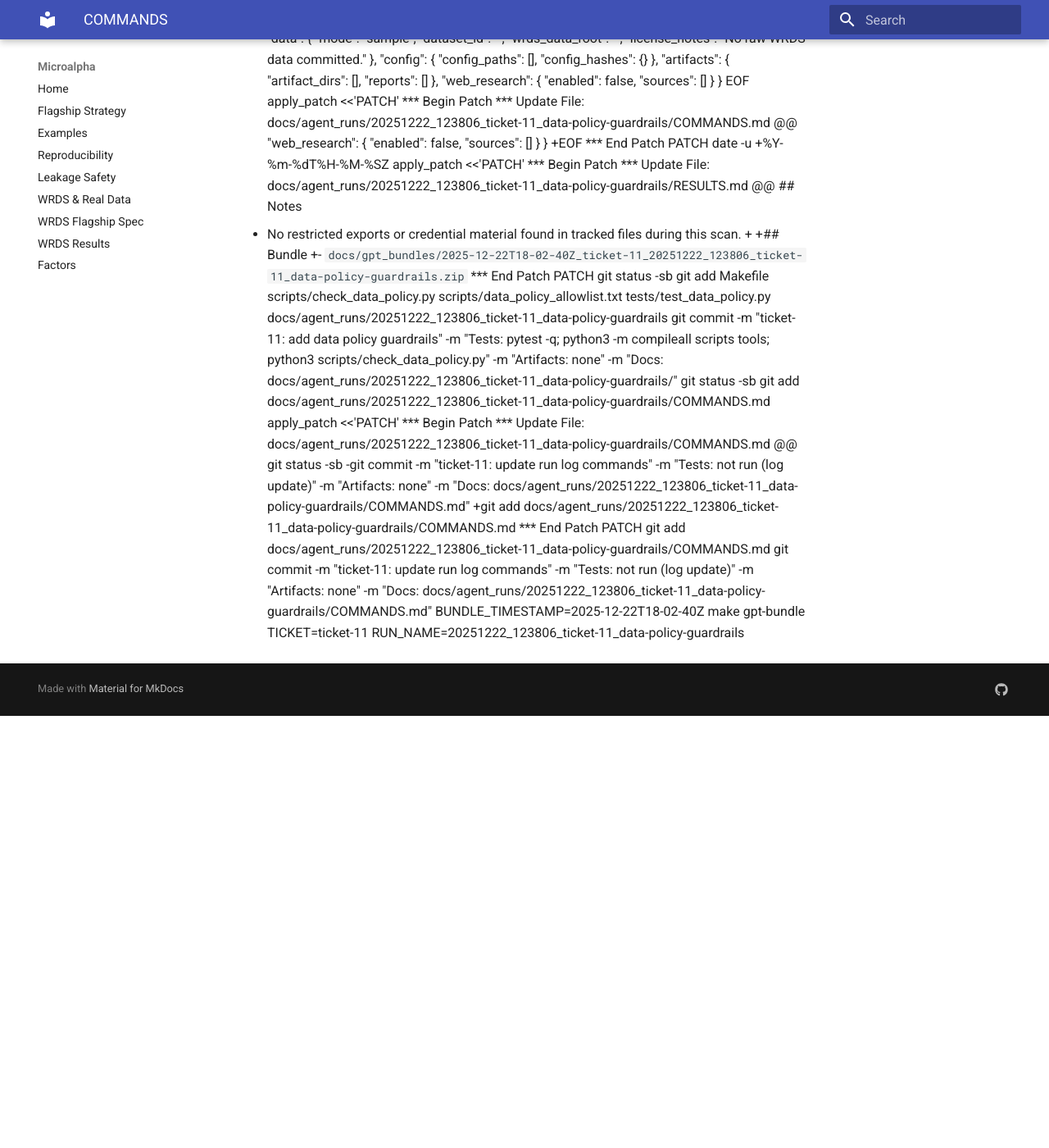
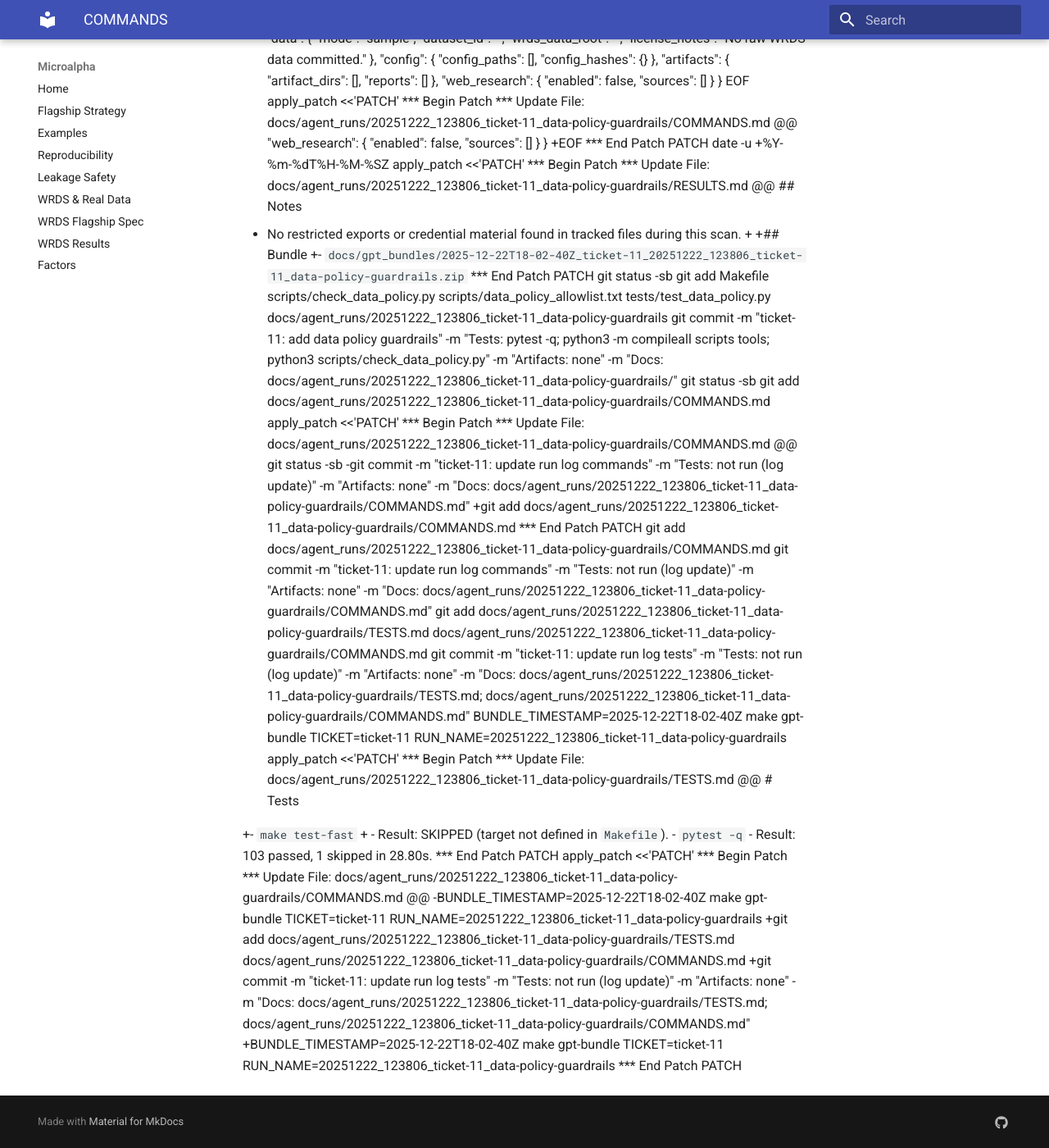
Before and after one commit to MateoBodon/microalpha, an MkDocs documentation site: the page built from docs/agent_runs/20251222_123806_ticket-11_data-policy-guardrails/COMMANDS.md, in a window 1280 px wide and 1400 px high, scrolled down 8802 px. Shown: the whole window at 82% size. Built offline with MkDocs 1.6.1 and Material for MkDocs 9.7.7, drawn with Linux system fonts in a browser that asks for light colours; before the commit the page ends 9675 px from its top, so only the background shows below that.

Commit message:
ticket-11: update run log tests
Tests: not run (log update)

Artifacts: none

Docs: docs/agent_runs/20251222_123806_ticket-11_data-policy-guardrails/TESTS.md; docs/agent_runs/20251222_123806_ticket-11_data-policy-guardrails/COMMANDS.md

```diff
--- a/docs/agent_runs/20251222_123806_ticket-11_data-policy-guardrails/COMMANDS.md
+++ b/docs/agent_runs/20251222_123806_ticket-11_data-policy-guardrails/COMMANDS.md
@@ -584,4 +584,28 @@ apply_patch <<'PATCH'
 PATCH
 git add docs/agent_runs/20251222_123806_ticket-11_data-policy-guardrails/COMMANDS.md
 git commit -m "ticket-11: update run log commands" -m "Tests: not run (log update)" -m "Artifacts: none" -m "Docs: docs/agent_runs/20251222_123806_ticket-11_data-policy-guardrails/COMMANDS.md"
+git add docs/agent_runs/20251222_123806_ticket-11_data-policy-guardrails/TESTS.md docs/agent_runs/20251222_123806_ticket-11_data-policy-guardrails/COMMANDS.md
+git commit -m "ticket-11: update run log tests" -m "Tests: not run (log update)" -m "Artifacts: none" -m "Docs: docs/agent_runs/20251222_123806_ticket-11_data-policy-guardrails/TESTS.md; docs/agent_runs/20251222_123806_ticket-11_data-policy-guardrails/COMMANDS.md"
 BUNDLE_TIMESTAMP=2025-12-22T18-02-40Z make gpt-bundle TICKET=ticket-11 RUN_NAME=20251222_123806_ticket-11_data-policy-guardrails
+apply_patch <<'PATCH'
+*** Begin Patch
+*** Update File: docs/agent_runs/20251222_123806_ticket-11_data-policy-guardrails/TESTS.md
+@@
+ # Tests
+
++- `make test-fast`
++  - Result: SKIPPED (target not defined in `Makefile`).
+ - `pytest -q`
+   - Result: 103 passed, 1 skipped in 28.80s.
+*** End Patch
+PATCH
+apply_patch <<'PATCH'
+*** Begin Patch
+*** Update File: docs/agent_runs/20251222_123806_ticket-11_data-policy-guardrails/COMMANDS.md
+@@
+-BUNDLE_TIMESTAMP=2025-12-22T18-02-40Z make gpt-bundle TICKET=ticket-11 RUN_NAME=20251222_123806_ticket-11_data-policy-guardrails
++git add docs/agent_runs/20251222_123806_ticket-11_data-policy-guardrails/TESTS.md docs/agent_runs/20251222_123806_ticket-11_data-policy-guardrails/COMMANDS.md
++git commit -m "ticket-11: update run log tests" -m "Tests: not run (log update)" -m "Artifacts: none" -m "Docs: docs/agent_runs/20251222_123806_ticket-11_data-policy-guardrails/TESTS.md; docs/agent_runs/20251222_123806_ticket-11_data-policy-guardrails/COMMANDS.md"
++BUNDLE_TIMESTAMP=2025-12-22T18-02-40Z make gpt-bundle TICKET=ticket-11 RUN_NAME=20251222_123806_ticket-11_data-policy-guardrails
+*** End Patch
+PATCH
```
Also changed, not shown: docs/agent_runs/20251222_123806_ticket-11_data-policy-guardrails/TESTS.md (+2 -0 lines).
